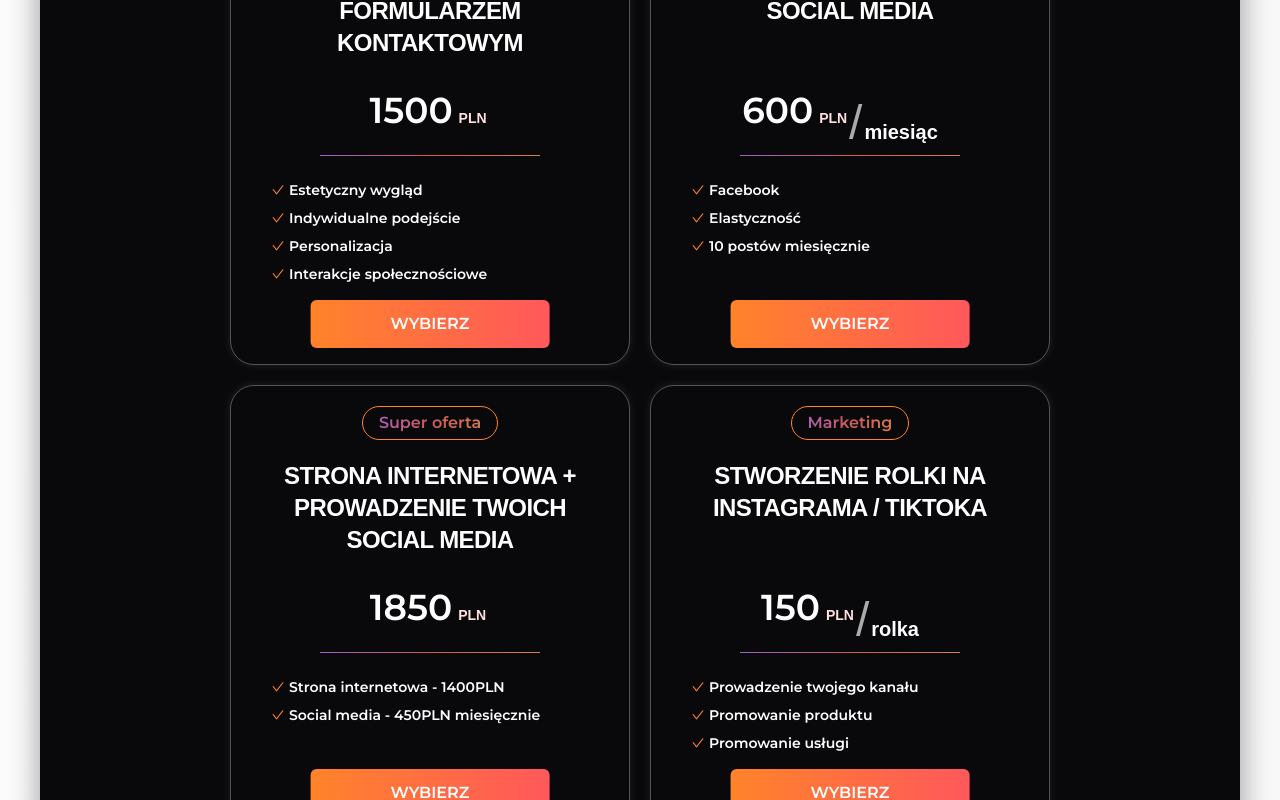
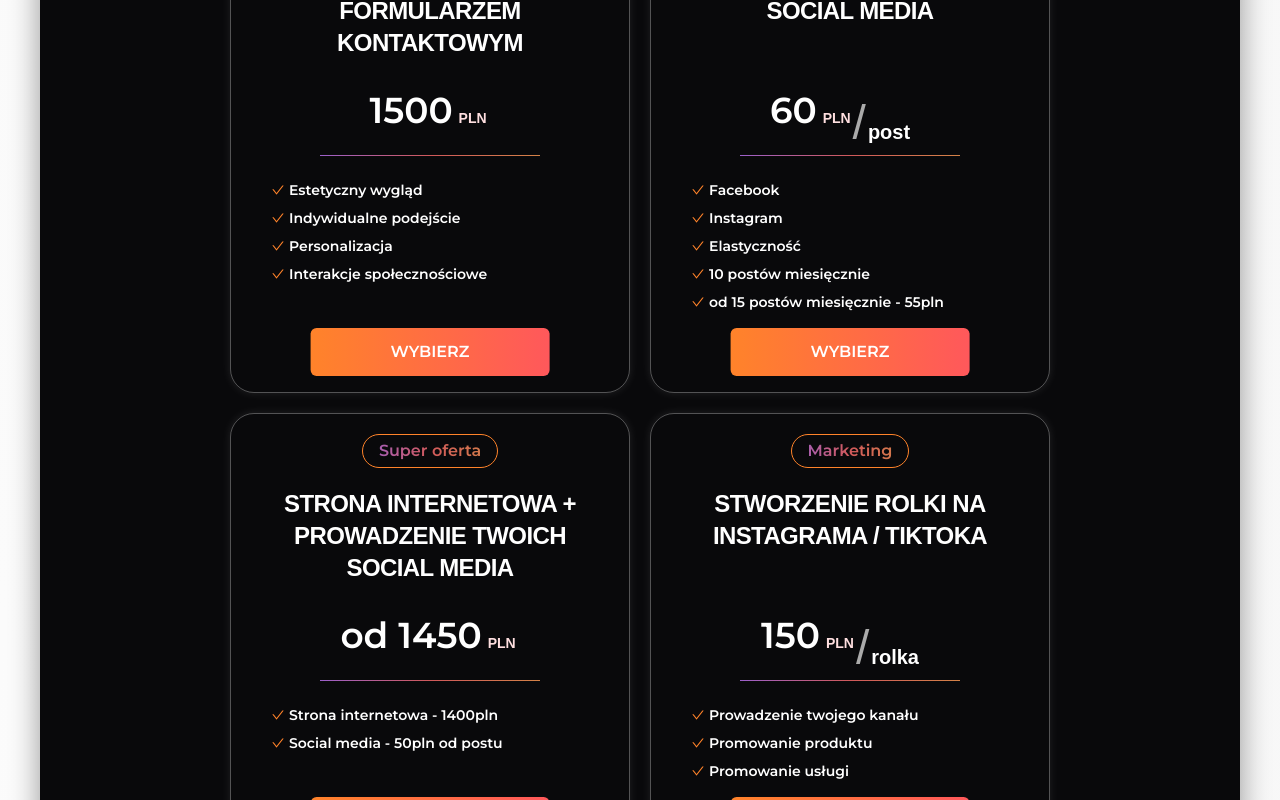
Before and after one commit to K0ntek/JakubKontek, a React (Vite) app in the folder Kontek/: page / in a window 1280 px wide. Shown: the part 1700-2500 px from the top of the page. Built offline with nearby package versions, Linux system fonts and the light colour scheme; a web font is replaced by a local one.

Commit message:
Add files via upload

```diff
--- a/Kontek/index.html
+++ b/Kontek/index.html
@@ -2,7 +2,7 @@
 <html lang="en">
   <head>
     <meta charset="UTF-8" />
-    <link rel="icon" type="image/svg+xml" href="/vite.svg" />
+    <link rel="icon" type="image/svg+xml" href="/public//kontekLogo.png" />
     <meta name="viewport" content="width=device-width, initial-scale=1.0" />
     <title>Jakub Kontek</title>
   </head>
--- a/Kontek/src/data.json
+++ b/Kontek/src/data.json
@@ -30,9 +30,9 @@
     {
         "id":2,
          "offer": "Prowadzenie Twoich social media",
-         "price": 600,
+         "price": 60,
         "subheading": "Marketing",
-        "month": "miesiąc",
+        "month": "post",
         "slash": "/",
         "pros": [
             {
@@ -41,30 +41,38 @@
             },
             {
 
+               "prosElement": "Instagram"
+            },
+            {
+
                  "prosElement": "Elastyczność "
             },
             {
 
                  "prosElement": "10 postów miesięcznie"
-            }
+            },
+            {
+
+               "prosElement": " od 15 postów miesięcznie - 55pln"
+          }
         ]
     },
 
     {
         "id":3,
          "offer": " Strona internetowa + prowadzenie Twoich social media",
-         "price": 1850,
+         "price": "od 1450",
         "subheading": "Super oferta",
         "month": "",
         "slash": "",
         "pros": [
             {
 
-                 "prosElement": "Strona internetowa - 1400PLN"
+                 "prosElement": "Strona internetowa - 1400pln"
             },
             {
 
-                 "prosElement": "Social media - 450PLN miesięcznie"
+                 "prosElement": "Social media - 50pln od postu"
             }
         ]
         },
```
Also changed, not shown: Kontek/public/kontekLogo.png (added).
